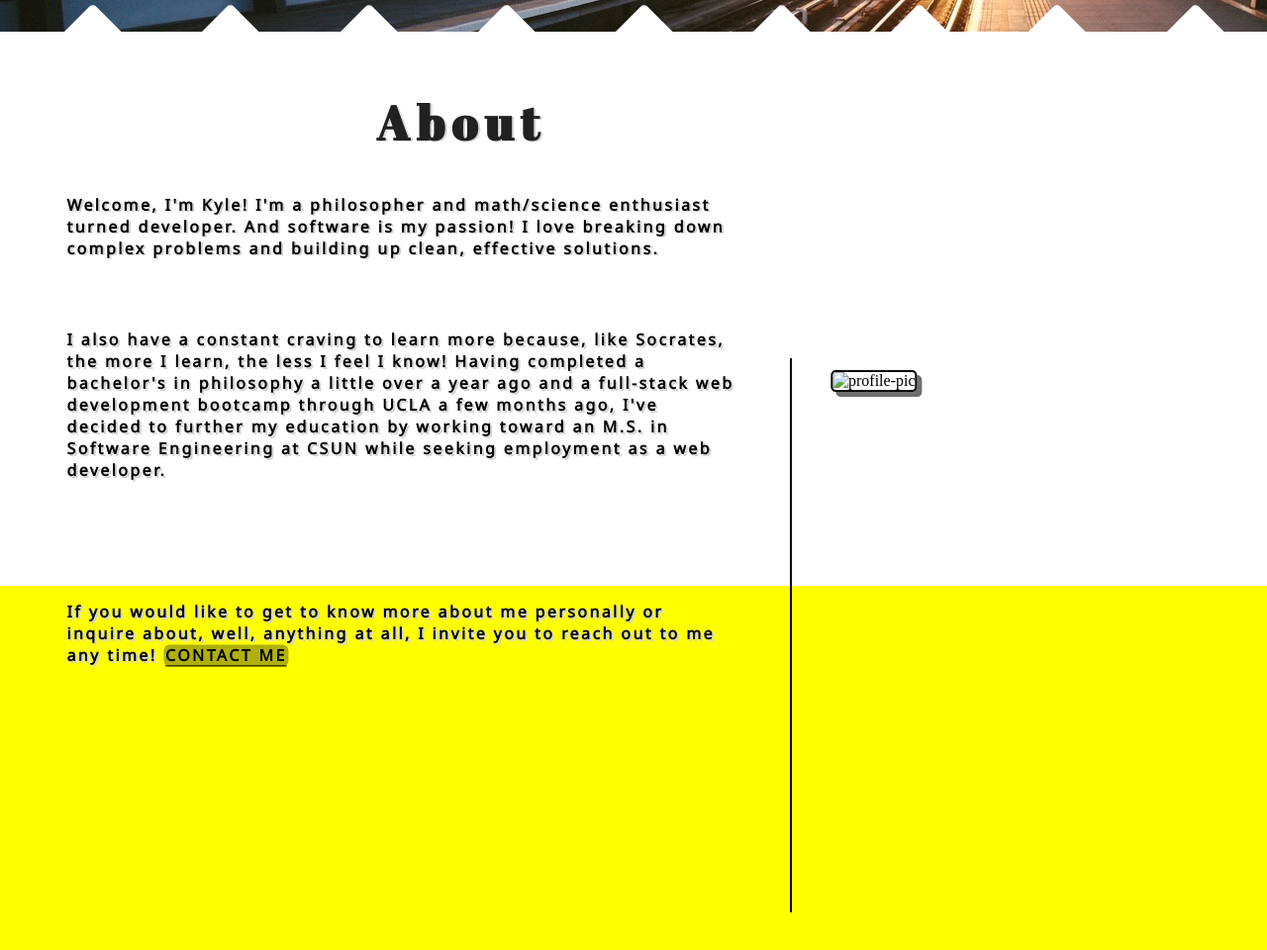
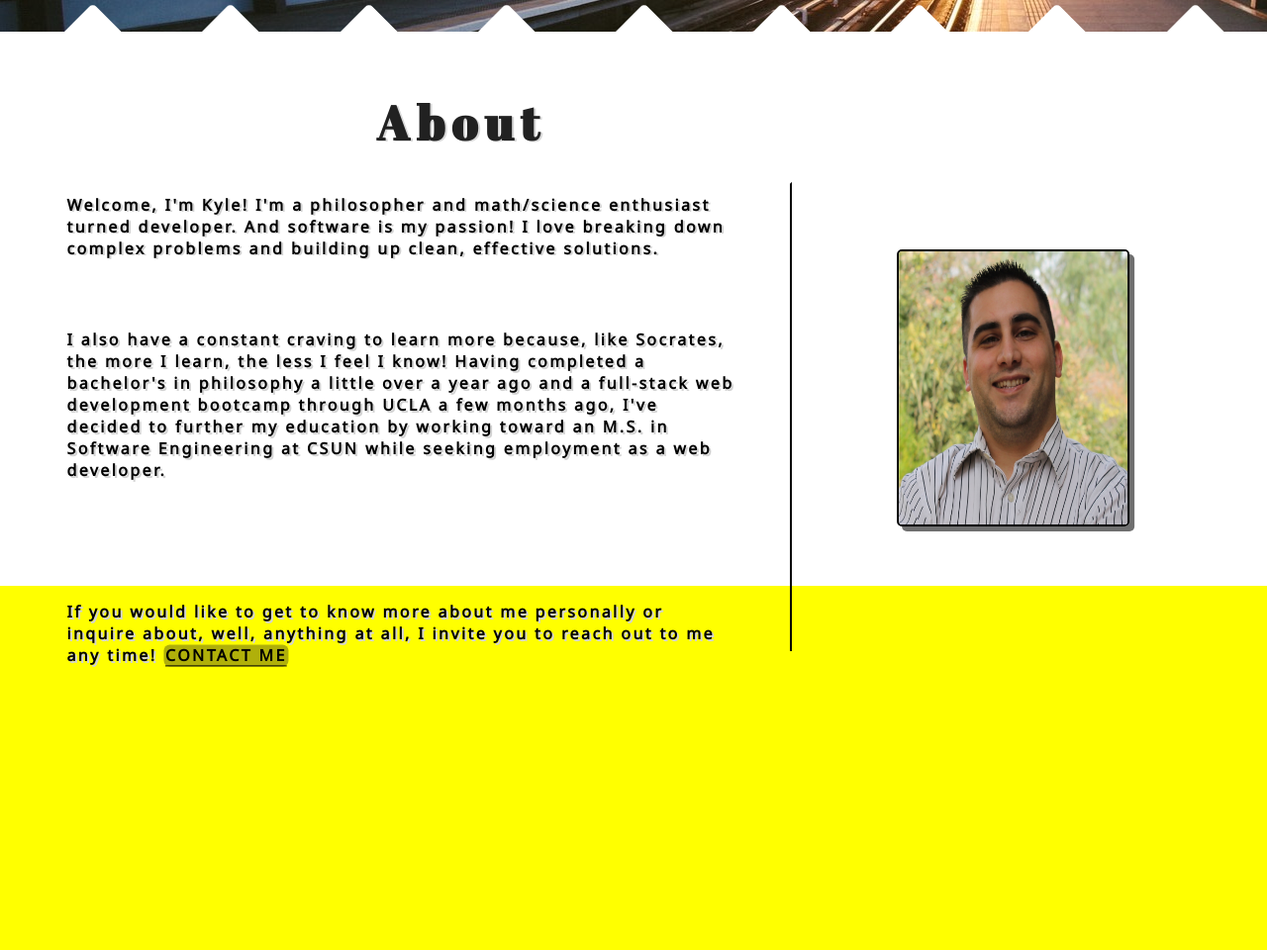
Before and after one commit to kyserrecchia/KyleSerrecchia, a website: page public/index.html in a window 1280 px wide. Shown: the part 768-1728 px from the top of the page at 99% size. Drawn offline with Linux system fonts and the light colour scheme.

Commit message:
image uncertain test

```diff
--- a/public/index.html
+++ b/public/index.html
@@ -45,7 +45,7 @@
 					<p>If you would like to get to know more about me personally or inquire about, well, anything at all, I invite you to reach out to me any time! <a onclick="scrollFunc.contact()">CONTACT ME</a></p>
 			</div>
 			<div class="aboutImg">
-				<img src="public/images/bigFace2.jpg" alt="profile-pic">
+				<img src="../images/bigFace2.jpg" alt="profile-pic">
 			</div>
 		</div>
 
```
